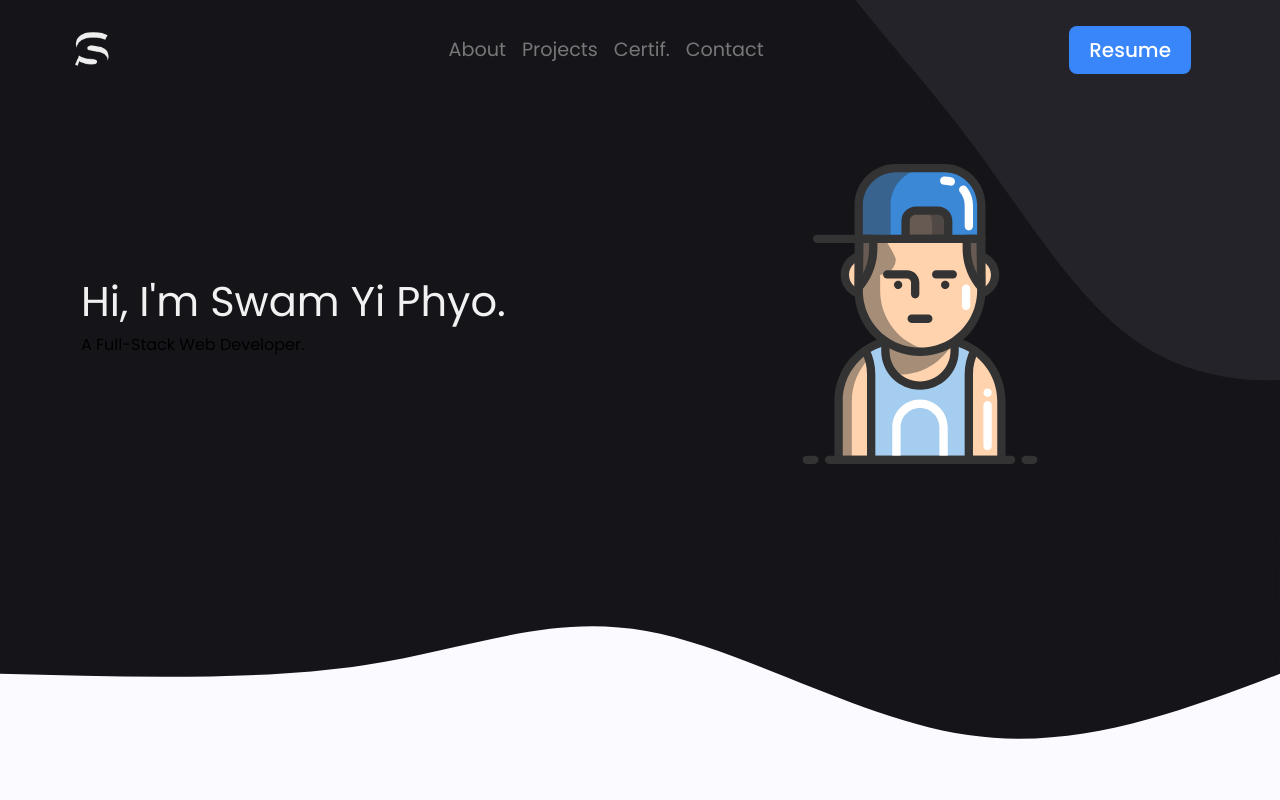
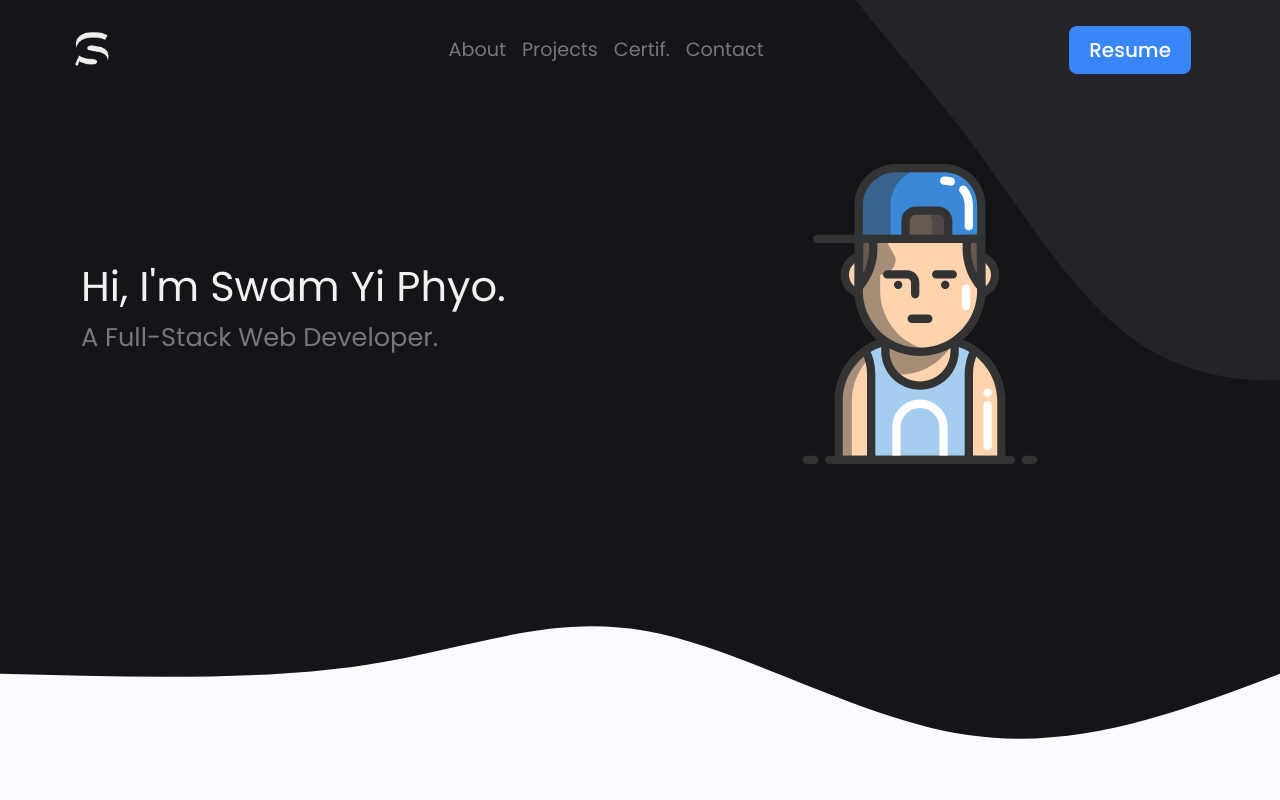
Before and after one commit to fisheeesh/portfolio_v1, a Next.js app: page / in a window 1280 px wide. Shown: the top 800 px of the page. Built offline with nearby package versions, Linux system fonts and the light colour scheme.

Commit message:
fix: hero text style mis match

```diff
--- a/app/globals.css
+++ b/app/globals.css
@@ -144,7 +144,7 @@
         @apply text-[2rem] sm:text-[2.6rem] text-[#f6f6f6] opacity-[0.98] font-normal;
     }
 
-    .hero-left h5 {
+    .hero-left h2 {
         @apply text-[1.2rem] sm:text-[1.6rem] text-[#777779] mb-4 font-normal max-[992px]:min-h-[5rem];
     }
 
```
